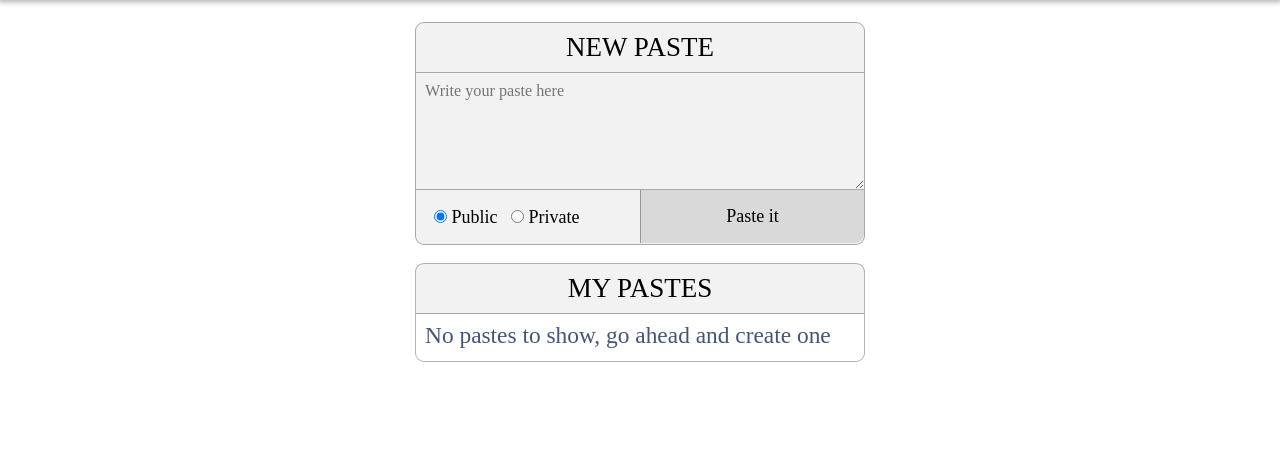
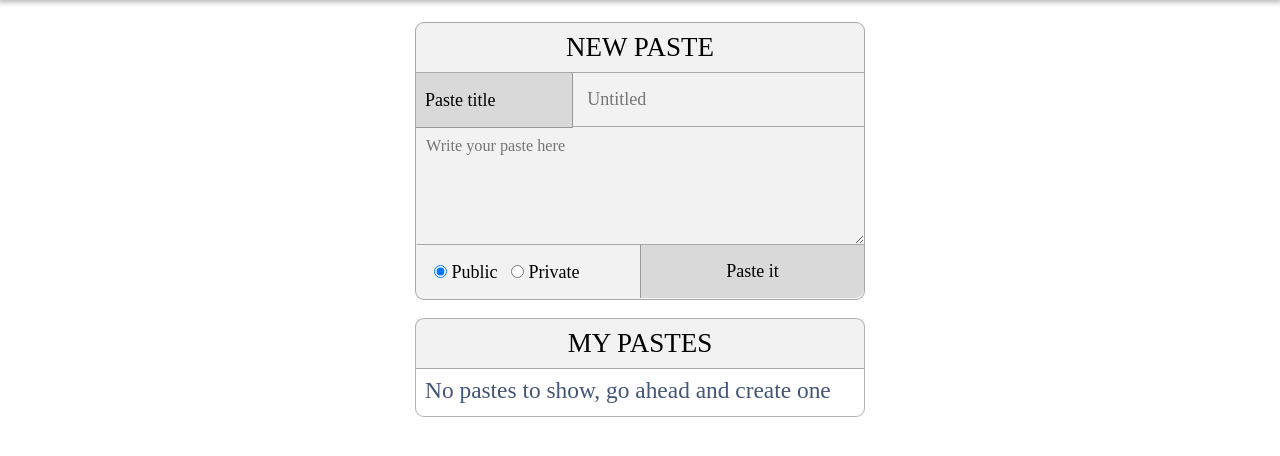
Before and after one commit to vrongmeal/falsePastebin, a PHP site: page / in a window 1280 px wide. Shown: the part 56-512 px from the top of the page. Run offline with PHP 8.4, Linux system fonts and the light colour scheme; the visitor is signed in with stand-in values (Sample User, id 1); data that the repository does not hold is empty.

Commit message:
Paste title + minor design changes

```diff
--- a/dashboard.php
+++ b/dashboard.php
@@ -7,11 +7,16 @@ if ($_SERVER["REQUEST_METHOD"] == "POST") {
     if (empty(trim($_POST["paste"]))) {
         $paste_err = "Don't leave it blank!";
     } else {
-        $sql = "INSERT INTO pastes (username, public, paste) VALUES (?, ?, ?)";
+        $sql = "INSERT INTO pastes (username, public, title, paste) VALUES (?, ?, ?, ?)";
         if ($result = $link->prepare($sql)) {
-            $result->bind_param("sds", $temp_user, $temp_public, $temp_paste);
+            $result->bind_param("sdss", $temp_user, $temp_public, $temp_title, $temp_paste);
             $temp_user = $_SESSION["user"];
             $temp_public = $_POST["public"];
+            if (empty($_POST["title"])) {
+                $temp_title = "Untitled";
+            } else {
+                $temp_title = $_POST["title"];
+            }
             $temp_paste = $_POST["paste"];
             if ($result->execute()) {
                 header("location: index.php");
@@ -53,10 +58,14 @@ if ($_SERVER["REQUEST_METHOD"] == "POST") {
         ?>
         <form action="<?php echo htmlspecialchars($_SERVER["PHP_SELF"]); ?>" method="post">
             <h1>New Paste</h1>
+            <p class="row">
+                <label for="title">Paste title</label>
+                <input type="text" name="title" id="title" placeholder="Untitled">
+            </p>
             <textarea name="paste" wordwrap placeholder="Write your paste here"></textarea>
             <div class="row">
-                <p class="option"><label><input type="radio" name="public" value="1" checked> Public</label>
-                <label><input type="radio" name="public" value="0"> Private</label></p>
+                <p class="option"><label class="opt"><input type="radio" name="public" value="1" checked> Public</label>
+                <label class="opt"><input type="radio" name="public" value="0"> Private</label></p>
                 <p class="button"><input type="Submit" value="Paste it"></p>
             </div>
         </form>
@@ -64,14 +73,14 @@ if ($_SERVER["REQUEST_METHOD"] == "POST") {
             <h1>My pastes</h1>
             <ul>
                 <?php
-                $q = "SELECT id, paste, created_at, public FROM pastes WHERE username = ?";
+                $q = "SELECT id, title, created_at, public FROM pastes WHERE username = ?";
                 if ($ans = $link->prepare($q)) {
                     $ans->bind_param("s", $temp_username);
                     $temp_username = $_SESSION["user"];
                     $ans->execute();
                     $ans->store_result();
                     if($ans->num_rows > 0) {
-                        $ans->bind_result($view_id, $view_paste, $view_date, $view_public);
+                        $ans->bind_result($view_id, $view_title, $view_date, $view_public);
                         echo "<ul>";
                         while ($ans->fetch()) {
                             if ($view_public == 1) {
@@ -82,7 +91,7 @@ if ($_SERVER["REQUEST_METHOD"] == "POST") {
                                 $not_public = "Public";
                             }
                             echo "<li>";
-                            echo "<h2>" . $view_paste . "</h2>";
+                            echo "<h2>" . $view_title . "</h2>";
                             echo "<p>Created at " . $view_date . " (" . $public . ")</p>";
                             echo '<a href="pastes.php?p_id=' . $view_id . '">View Paste</a> / <a href="action.php?p_id=' . $view_id . '&action=toggle&access=' . $view_public . '">' . $not_public . '</a> / <a href="action.php?p_id=' . $view_id . '&action=delete">Delete</a></p>';
                             echo "</li>";
@@ -91,7 +100,7 @@ if ($_SERVER["REQUEST_METHOD"] == "POST") {
                     } else {
                         echo '<h2 class="no-posts">No pastes to show, go ahead and create one </h2>';
                     }
-                $ans->close();
+                    $ans->close();
                 }
                 $link->close();
                 ?>
--- a/pastes.php
+++ b/pastes.php
@@ -3,14 +3,14 @@ session_start();
 require_once("mysql.php");
 $pid = $_GET["p_id"];
 if ($_SERVER["REQUEST_METHOD"] == "GET") {
-    $sql = "SELECT public, username, paste, created_at FROM pastes WHERE id = ?";
+    $sql = "SELECT public, username, title, paste, created_at FROM pastes WHERE id = ?";
     if ($result = $link->prepare($sql)) {
         $result->bind_param("d", $temp_id);
         $temp_id = $pid;
         $result->execute();
         $result->store_result();
         if ($result->num_rows == 1) {
-            $result->bind_result($public, $username, $paste, $date);
+            $result->bind_result($public, $username, $title, $paste, $date);
             while ($result->fetch()) {
                 if (($public == 1) || ($public == 0 && $username == $_SESSION["user"])) {
 ?>
@@ -28,7 +28,7 @@ if ($_SERVER["REQUEST_METHOD"] == "GET") {
     <div class="makespace"></div>
     <div class="container">
         <div class="logo"><span>false</span>Pastebin</div>
-        <h1>PASTE</h1>
+        <h1><?php echo $title; ?></h1>
         <p class="paste-info">
             Paste submitted by <span>@<?php echo $username; ?></span><br>at <span><?php echo $date; ?></span>
         </p>
--- a/stylesheet/main.css
+++ b/stylesheet/main.css
@@ -113,25 +113,57 @@ a:hover {
     background: transparent;
     transition: all .3s;
     display: block;
+    border-left: .05rem solid rgba(0,0,0,0);
 }
 .content form textarea:focus {
     background: #fff;
+    border-left: .05rem solid rgba(0,0,0,.3);
 }
 .row {
     display: flex;
     width: 100%;
 }
+.row input[type="text"] {
+    width: 65%;
+    height: 3rem;
+    background: transparent;
+    border-bottom: .05rem solid rgba(0,0,0,.3);
+    transition: all .3s;
+    font: 400 1rem "Source Sans Pro";
+    padding: 1rem .8rem;
+    display: inline-block;
+}
+.row input[type="text"]:focus {
+    background: #fff;
+}
+.row label[for="title"] {
+    width: 35%;
+    display: inline-block;
+    padding: 1rem .5rem;
+    background: rgba(0,0,0,.1);
+    border-right: .05rem solid rgba(0,0,0,.3);
+    cursor: pointer;
+    transition: all .3s;
+    margin: 0 0 0 0;
+    border-bottom: .05rem solid rgba(0,0,0,.3);
+}
+.row label:hover {
+    background: rgba(0,0,0,.15);
+}
 .row p.option {
     width: 50%;
     display: inline-block;
 }
-.row label {
+.row label.opt {
     padding: 0;
     display: inline-block;
     margin: 1rem 0;
     cursor: pointer;
 }
-.row label:first-child {
+.row label.opt:hover {
+    background: transparent;
+}
+.row label.opt:first-child {
     margin-left: 1rem;
     margin-right: .5rem;
 }
```
